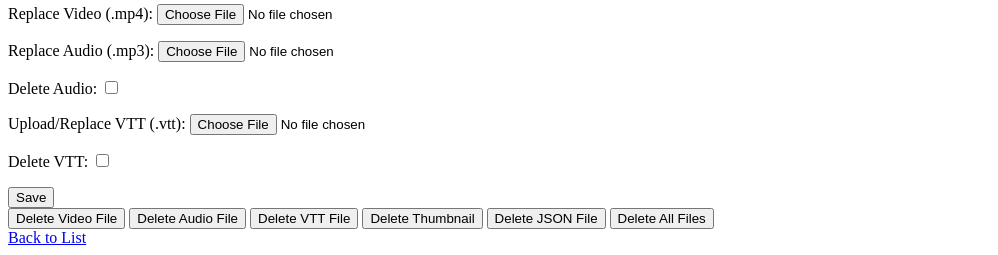
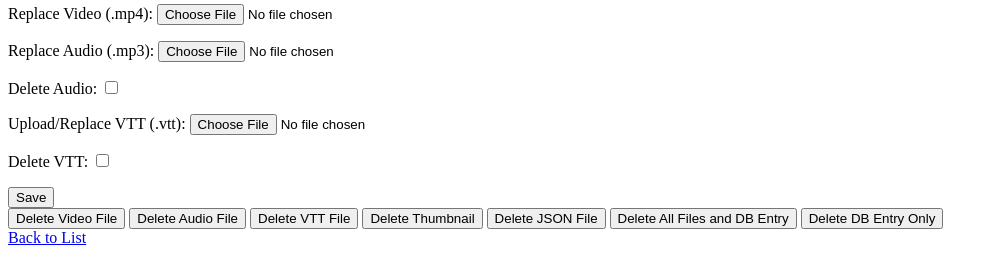
Before and after one commit to dinccey/ATP-admin-ui, a Django app: template atp_admin_ui/videos/templates/videos/edit.html in a window 1280 px wide. Shown: the part 881-1136 px from the top of the page, without its empty margins (0-998 px from the left). Run offline with Django 4.2, Linux system fonts and the light colour scheme; the template is opened without the code that fills it: values that come from a table or form of the project are taken from there, others are empty.

Commit message:
add Delet db entry only

```diff
--- a/atp_admin_ui/videos/templates/videos/edit.html
+++ b/atp_admin_ui/videos/templates/videos/edit.html
@@ -19,7 +19,8 @@
         <button type="submit" name="delete_vtt">Delete VTT File</button>
         <button type="submit" name="delete_thumb">Delete Thumbnail</button>
         <button type="submit" name="delete_json">Delete JSON File</button>
-        <button type="submit" name="delete_all" onclick="return confirm('Are you sure you want to delete all files for this video?');">Delete All Files</button>
+        <button type="submit" name="delete_all" onclick="return confirm('Are you sure you want to delete all files and the DB entry for this video?');">Delete All Files and DB Entry</button>
+        <button type="submit" name="delete_db_only" onclick="return confirm('Are you sure you want to delete only the DB entry for this video?');">Delete DB Entry Only</button>
     </form>
     <a href="{% url 'video_list' %}">Back to List</a>
 </body>
--- a/atp_admin_ui/videos/views.py
+++ b/atp_admin_ui/videos/views.py
@@ -89,6 +89,8 @@ class VideoUpdateView(UpdateView):
             return self.delete_file('json')
         elif 'delete_all' in request.POST:
             return self.delete_all()
+        elif 'delete_db_only' in request.POST:
+            return self.delete_db_only()
         else:
             return super().post(request, *args, **kwargs)
 
@@ -107,6 +109,10 @@ class VideoUpdateView(UpdateView):
             path = get_fs_path(self.object, ext)
             if os.path.exists(path):
                 os.remove(path)
+        self.object.delete()
+        return redirect(self.get_success_url())
+
+    def delete_db_only(self):
         self.object.delete()
         return redirect(self.get_success_url())
 
```
